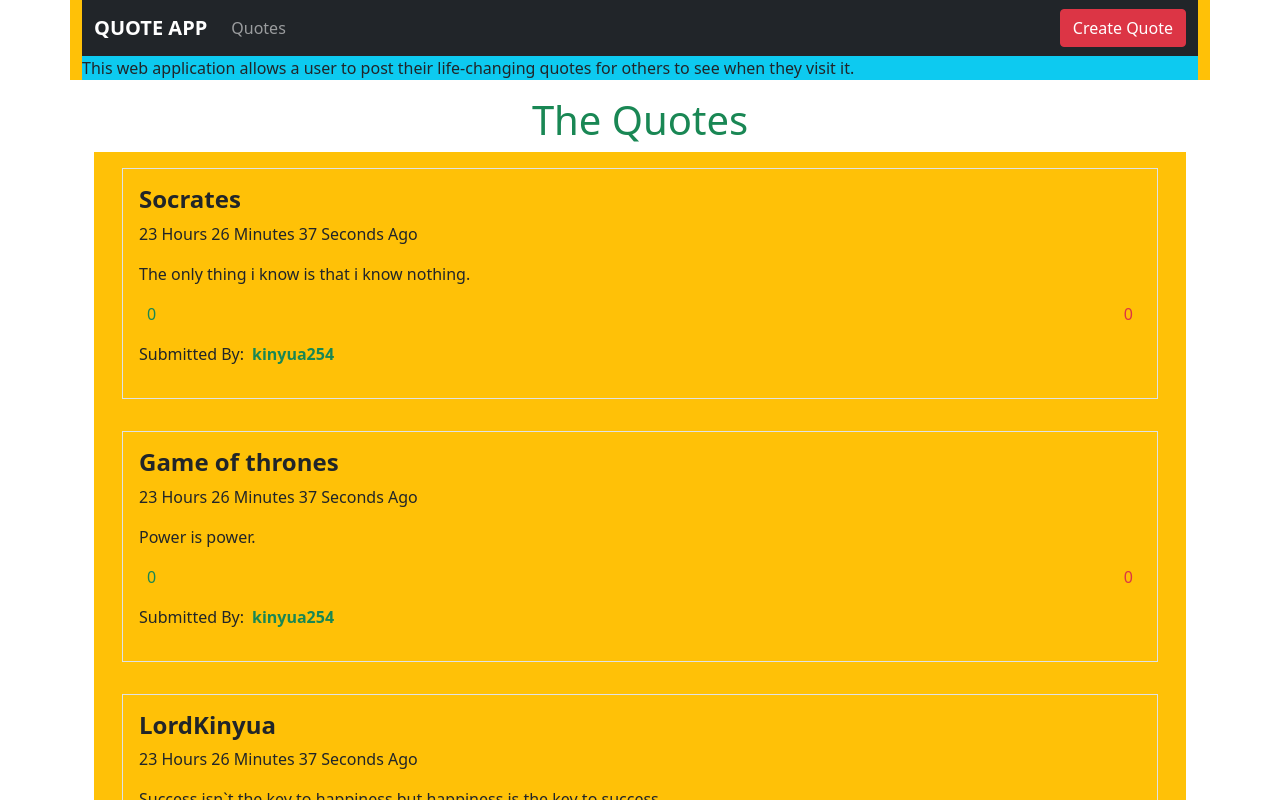
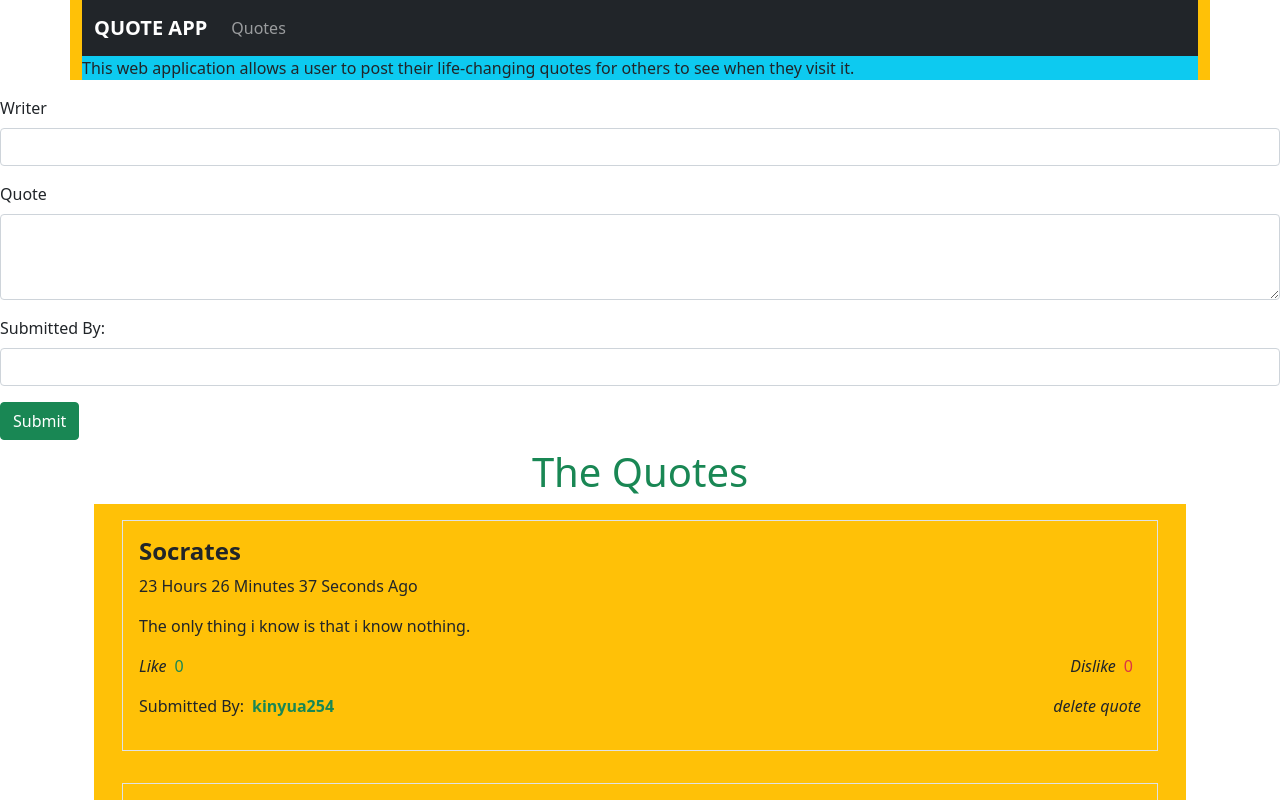
Before and after one commit to kinyua254/quotes, an Angular app: page / in a window 1280 px wide. Shown: the top 800 px of the page. Built offline with nearby package versions, Linux system fonts and the light colour scheme.

Commit message:
form input area is okay

```diff
--- a/src/app/app.component.html
+++ b/src/app/app.component.html
@@ -1,7 +1,7 @@
 <div class="container bg-warning">
   <nav class="navbar navbar-expand-lg navbar-dark bg-dark ">
       <div class="container-fluid">
-        <a class="navbar-brand fw-bold" href="#">QUOTE APP</a>
+        <a class="navbar-brand fw-bold " href="#">QUOTE APP</a>
         <div class="collapse navbar-collapse" id="navbarSupportedContent">
           <ul class="navbar-nav me-auto mb-2 mb-lg-0">
             <li class="nav-item">
@@ -11,13 +11,13 @@
 
           </ul>
 
-          <button class="btn btn-danger" data-bs-toggle="modal" data-bs-target="#exampleModal">Create Quote</button>
-
         </div>
       </div>
     </nav>
     <p class= "bg-info"> This web application allows a user to post their life-changing quotes for others to see when they visit it.</p>
 </div>
+
+<app-quote-form (newQuoteEvent)="newQuote($event)">gf</app-quote-form>
 <section id="quotes">
   <div class="text-center text-success my-2">
     <h1>The Quotes</h1>
@@ -27,18 +27,3 @@
   </app-quotes>
 
 </section>
-<div class="modal fade" id="exampleModal" tabindex="-1" aria-labelledby="exampleModalLabel" aria-hidden="true">
-  <div class="modal-dialog">
-    <div class="modal-content">
-      <div class="modal-header">
-        <h5 class="modal-title" id="exampleModalLabel">Post Quote</h5>
-        <button type="button" class="btn-close" data-bs-dismiss="modal" aria-label="Close"></button>
-      </div>
-      <div class="modal-body">
-        <app-quote-form (newQuoteEvent)="newQuote($event)"></app-quote-form>
-
-      </div>
-
-    </div>
-  </div>
-</div>
--- a/src/app/quote-form/quote-form.component.html
+++ b/src/app/quote-form/quote-form.component.html
@@ -11,4 +11,4 @@
     <input type="text" class="form-control" id="submitted">
   </div>
 
-  <button  (click)="newQuote()" class="btn btn-success" data-bs-dismiss="modal">Submit</button>
+  <button  (click)="newQuote()" class="btn btn-success">Submit</button>
--- a/src/app/quote/quote.component.css
+++ b/src/app/quote/quote.component.css
@@ -1 +1,10 @@
-@import "~bootstrap/dist/css/bootstrap.css"
+
+.delete{
+    cursor:pointer;
+}
+.upvote{
+    cursor:pointer;
+}
+.downvote{
+    cursor:pointer;
+}
--- a/src/app/quote/quote.component.html
+++ b/src/app/quote/quote.component.html
@@ -7,10 +7,10 @@
     <p>{{quote.quoteContent}}.</p>
     <div class="votes d-flex justify-content-between">
       <div class="d-flex align-items-center">
-        <i (click)="upVoteQuote()" class="fas fa-thumbs-up"></i> <span class="text-success mx-2">{{quote.upVote}}</span>
+        <i (click)="upVoteQuote()">Like</i> <span class="text-success mx-2">{{quote.upVote}}</span>
       </div>
       <div class="d-flex align-items-center">
-        <i (click)="downVoteQuote()" class="fas fa-thumbs-down"></i> <span
+        <i (click)="downVoteQuote()">Dislike</i> <span
           class="text-danger mx-2">{{quote.downVote}}</span>
       </div>
     </div>
@@ -19,7 +19,7 @@
         <p>Submitted By:</p> <span class="text-success mx-2 fw-bold">{{quote.submitted}}</span>
       </div>
       <div>
-        <i (click)="deleteQuote()" class="fas fa-trash-alt text-danger"></i>
+        <i (click)="deleteQuote()">delete quote</i>
       </div>
     </div>
   </div>
```
Also changed, not shown: src/app/quote-form/quote-form.component.css (line endings or trailing spaces).
